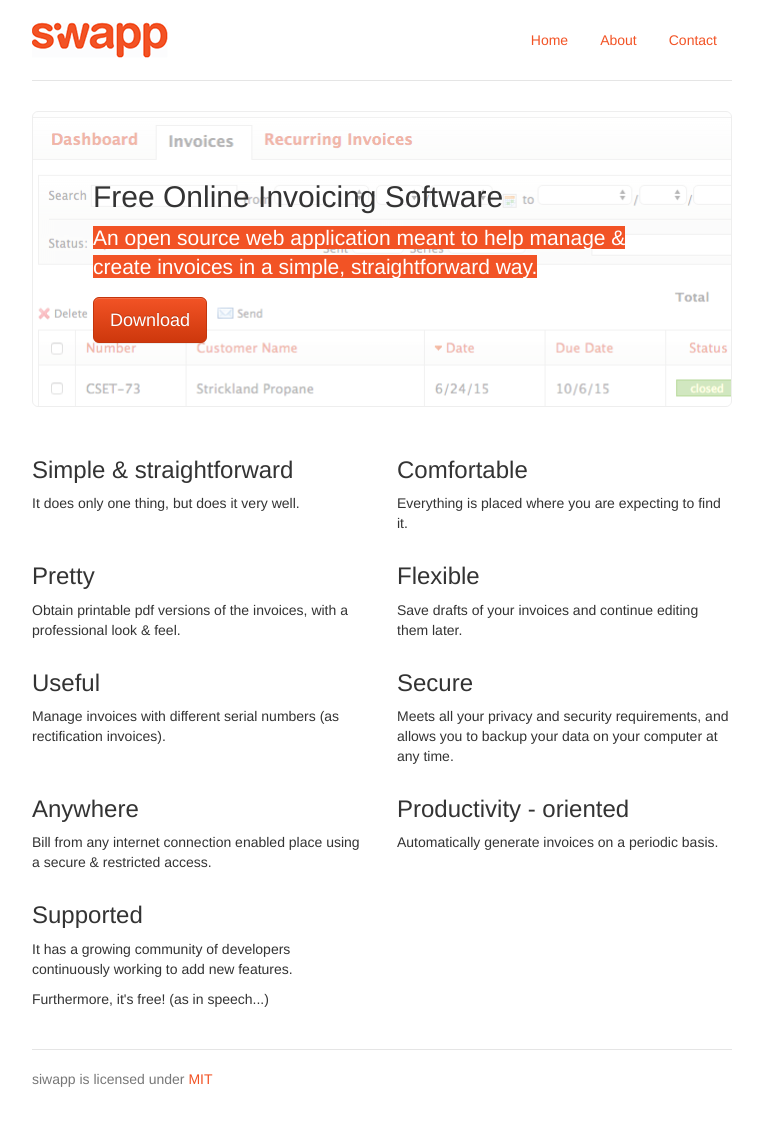
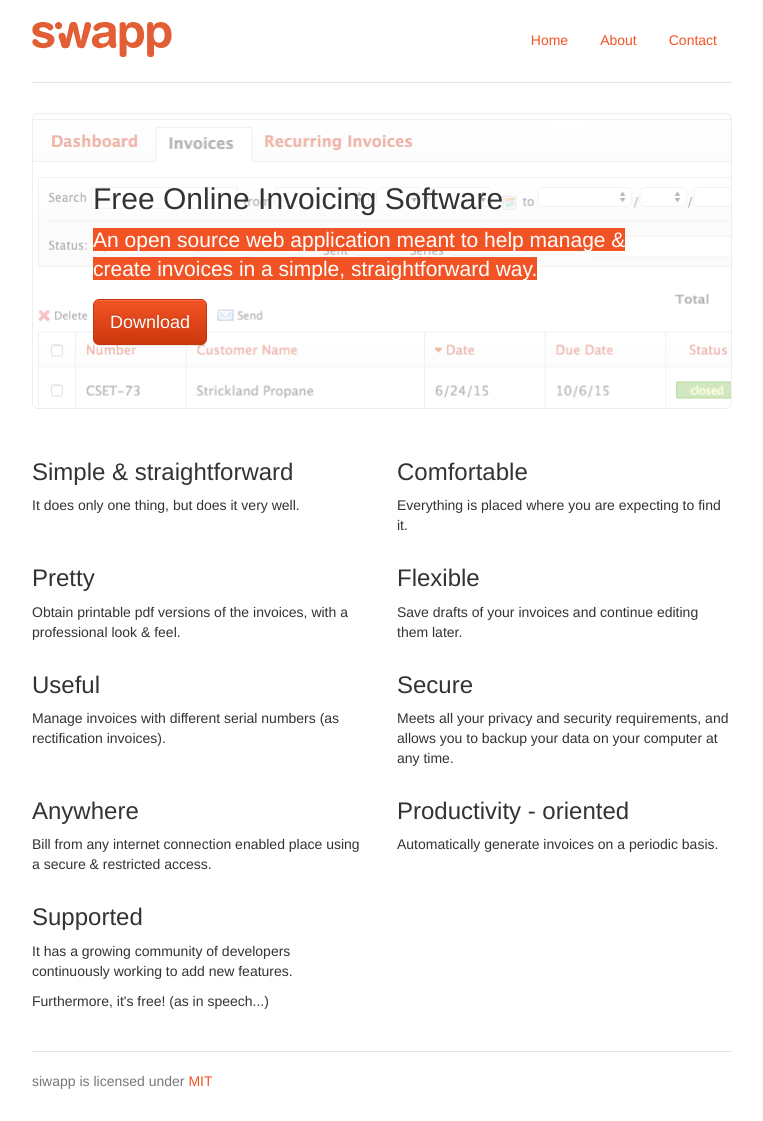
Before and after one commit to amgsx/siwaap, a Jekyll site: the page built from index.html, in a window 1280 px wide. Shown: the whole page, without its empty margins (258-1021 px from the left). Built offline with Jekyll 4.4.1, drawn with Linux system fonts in a browser that asks for light colours.

Commit message:
SVG Logo
Signed-off-by: Carlos Escribano <carlosescri@gmail.com>

```diff
--- a/_layouts/default.html
+++ b/_layouts/default.html
@@ -20,7 +20,11 @@
           <li role="presentation"><a href="#">Contact</a></li>
         </ul>
       </nav>
-      <h1><a href="/">siwapp</a></h1>
+      <h1>
+        <a href="/">
+          {% include logo.svg %}
+        </a>
+      </h1>
     </div>
 
     {{ content }}
--- a/_sass/_layout.scss
+++ b/_sass/_layout.scss
@@ -1,6 +1,6 @@
 body {
+  padding-bottom: $line-height-computed;
   padding-top: $line-height-computed;
-  padding-bottom: $line-height-computed;
 }
 
 // Customize container
@@ -17,8 +17,8 @@ body {
 .header,
 .marketing,
 .footer {
+  padding-left: 15px;
   padding-right: 15px;
-  padding-left: 15px;
 }
 
 // Custom page header
@@ -27,32 +27,34 @@ body {
 
   // Make the masthead heading the same height as the navigation
   h1 {
-    margin-top: 0;
+    height: 40px;
     margin-bottom: 0;
+    margin-top: 2px;
     width: 140px;
-    height: 40px;
-    background: url('../images/logo.png') no-repeat top left;
 
     a {
       display: block;
       overflow: hidden;
-      text-indent: -9999px;
     }
   }
 }
 
+.siwapp-logo {
+  @include img-responsive();
+}
+
 // Custom page footer
 .footer {
+  border-top: 1px solid #e5e5e5;
+  color: #777;
   margin-top: $line-height-computed * 2;
   padding-top: $line-height-computed - 1;
-  border-top: 1px solid #e5e5e5;
-  color: #777;
 }
 
 // Supporting marketing content
 .marketing {
+  margin-bottom: 0;
   margin-top: 0;
-  margin-bottom: 0;
 }
 
 // Responsive: Portrait tablets and up
@@ -61,12 +63,12 @@ body {
   .header,
   .marketing,
   .footer {
+    padding-left: 0;
     padding-right: 0;
-    padding-left: 0;
   }
   // Space out the masthead
   .header {
+    border-bottom: 1px solid #e5e5e5;
     margin-bottom: 30px;
-    border-bottom: 1px solid #e5e5e5;
   }
 }
```
Also changed, not shown: _includes/logo.svg (added), assets/images/jumbotron-faded.png (deleted), assets/images/logo.png (deleted), assets/images/logo.svg (deleted).
